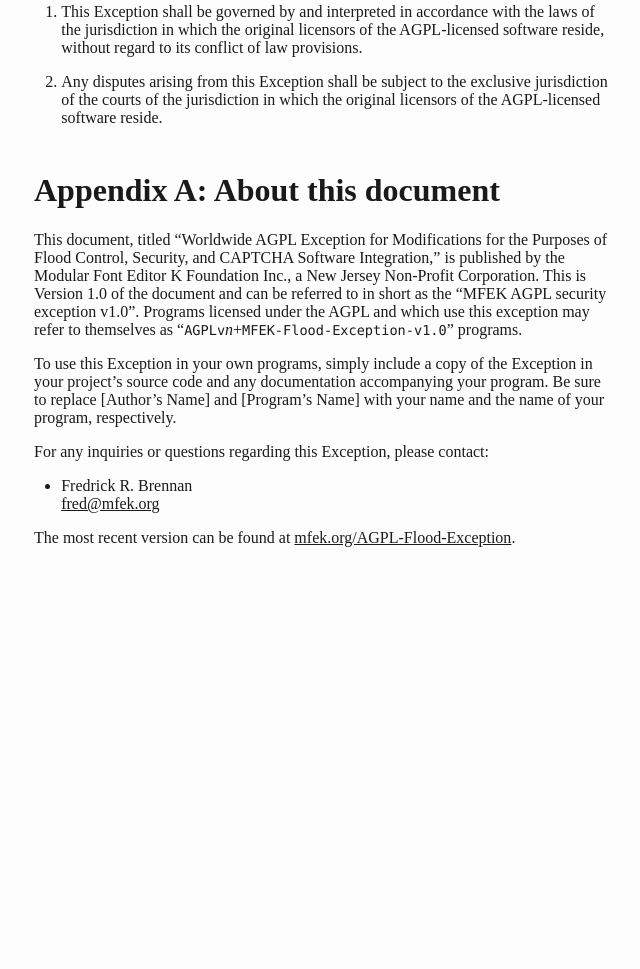
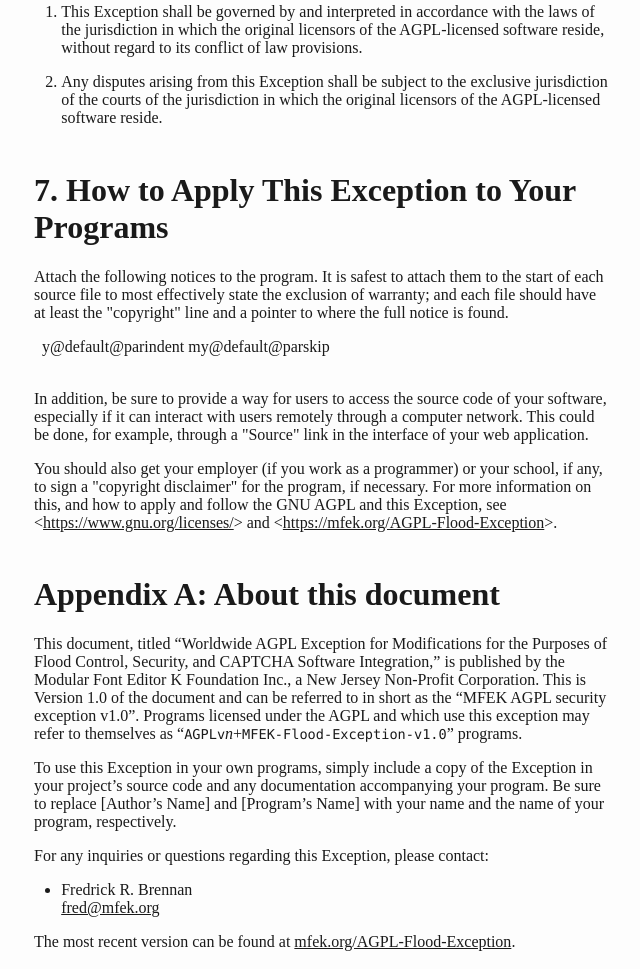
Before and after one commit to MFEK/AGPL-Flood-Exception, a plain HTML site: page exception.html in a window 1280 px wide. Shown: the part 2229-3198 px from the top of the page, without its empty margins (318-958 px from the left). Before the commit the page ends 2842 px from the top, so only its background shows below. Drawn offline with Linux system fonts and the light colour scheme.

Commit message:
+§ 7. How to Apply This Exception to Your Programs

```diff
--- a/exception.html
+++ b/exception.html
@@ -268,6 +268,27 @@ provisions.</p></li>
 exclusive jurisdiction of the courts of the jurisdiction in which the
 original licensors of the AGPL-licensed software reside.</p></li>
 </ol>
+<h1 class="unnumbered"
+id="how-to-apply-this-exception-to-your-programs">7. How to Apply This
+Exception to Your Programs</h1>
+<p>Attach the following notices to the program. It is safest to attach
+them to the start of each source file to most effectively state the
+exclusion of warranty; and each file should have at least the
+"copyright" line and a pointer to where the full notice is found.</p>
+<p>  y@default@parindent my@default@parskip</p>
+<p> <br />
+In addition, be sure to provide a way for users to access the source
+code of your software, especially if it can interact with users remotely
+through a computer network. This could be done, for example, through a
+"Source" link in the interface of your web application.</p>
+<p>You should also get your employer (if you work as a programmer) or
+your school, if any, to sign a "copyright disclaimer" for the program,
+if necessary. For more information on this, and how to apply and follow
+the GNU AGPL and this Exception, see &lt;<a
+href="https://www.gnu.org/licenses/"
+class="uri">https://www.gnu.org/licenses/</a>&gt; and &lt;<a
+href="https://mfek.org/AGPL-Flood-Exception"
+class="uri">https://mfek.org/AGPL-Flood-Exception</a>&gt;.</p>
 <h1 class="unnumbered" id="appendix-a-about-this-document">Appendix A:
 About this document</h1>
 <p>This document, titled “Worldwide AGPL Exception for Modifications for
```
Also changed, not shown: 1 other file.
